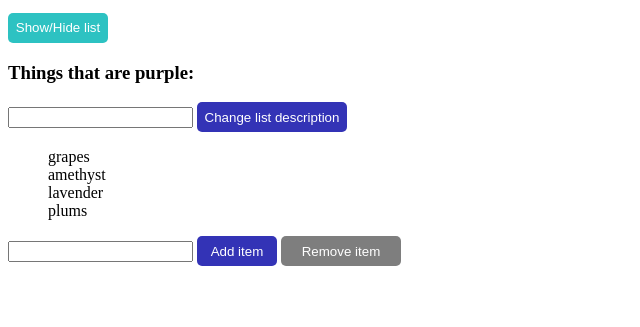
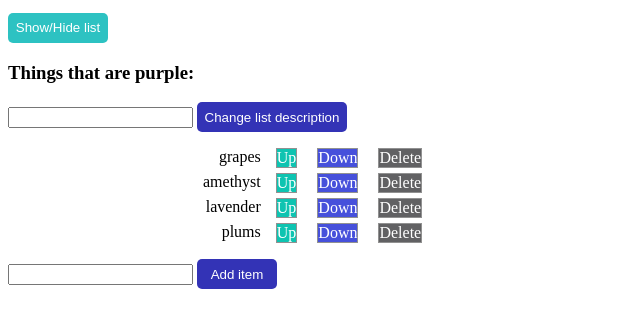
Before and after one commit to catrinaovidiualex/jsDomManipulation, a plain HTML site: page index.html in a window 1280 px wide. Shown: the part 101-428 px from the top of the page, without its empty margins (0-640 px from the left). Drawn offline with Linux system fonts and the light colour scheme.

Commit message:
other commit

```diff
--- a/app.js
+++ b/app.js
@@ -11,6 +11,7 @@ let btnAdaugare=document.querySelector(".btnAdd");
 let newitem=document.querySelector(".newitemclass");
 
 let btnRemoveItem=document.querySelector(".btnDelete");
+let btnCH=document.querySelector(".btnChange");
 
 let flag=1;
 
@@ -30,7 +31,6 @@ btnSH.addEventListener("click",()=>{
 
 });
 
-let btnCH=document.querySelector(".btnChange");
 
 btnCH.addEventListener("click",()=>{
     descriere.textContent=changeDesc.value;
--- a/index.html
+++ b/index.html
@@ -25,15 +25,16 @@
             <button class="btnChange">Change list description</button>
 
             <ul class="testlista">
-                <li>grapes</li>
-                <li>amethyst</li>
-                <li>lavender</li>
-                <li>plums</li>
+
+                <li class="purple">grapes <span class="up btns">Up</span><span class="dw btns">Down</span><span class="dlt btns">Delete</span></li>
+                <li class="purple">amethyst <span class="up btns">Up</span><span class="dw btns">Down</span><span class="dlt btns">Delete</span></li>
+                <li class="purple">lavender <span class="up btns">Up</span><span class="dw btns">Down</span><span class="dlt btns">Delete</span></li>
+                <li class="purple">plums <span class="up btns">Up</span><span class="dw btns">Down</span><span class="dlt btns">Delete</span></li>
             </ul>
 
             <input type="text" class="newitemclass"></input>
             <button class="btnAdd">Add item</button>
-            <button class="btnDelete">Remove item</button>
+
         </div>
 
     <script src="app.js"></script>
--- a/style.css
+++ b/style.css
@@ -42,3 +42,58 @@ ul{
     height: 30px;
     cursor:pointer;
 }
+span.up{
+    margin-right:5px;
+    border:1px solid  rgb(145, 145, 145);
+    background-color: rgb(14, 196, 177);
+    color:white;
+
+}
+span.dw{
+    margin-right:5px;
+    border:1px solid  rgb(145, 145, 145);
+    background-color: rgb(70, 80, 219);
+    color:white;
+
+}
+span.dlt{
+    margin-right:5px;
+    border:1px solid  rgb(145, 145, 145);
+    background-color: rgb(97, 97, 99);
+    color:white;
+
+}
+
+
+.btns{
+    display: flex;
+    flex: 1 1 1;
+    border: 1px rgb(114, 98, 250) solid;
+    margin-left:15px;
+
+
+
+
+}
+
+.purple{
+    display: flex;
+
+    flex: 1 1 1;
+   /* border: 1px red solid;*/
+    text-align: center;
+    margin-top:5px;
+    flex: flex-end;
+    justify-content: flex-end;
+
+
+}
+
+.testlista{
+    align-items:center;
+    flex-direction: row;
+    /*border: 1px  solid green;*/
+    width:30%;
+
+
+}
```
